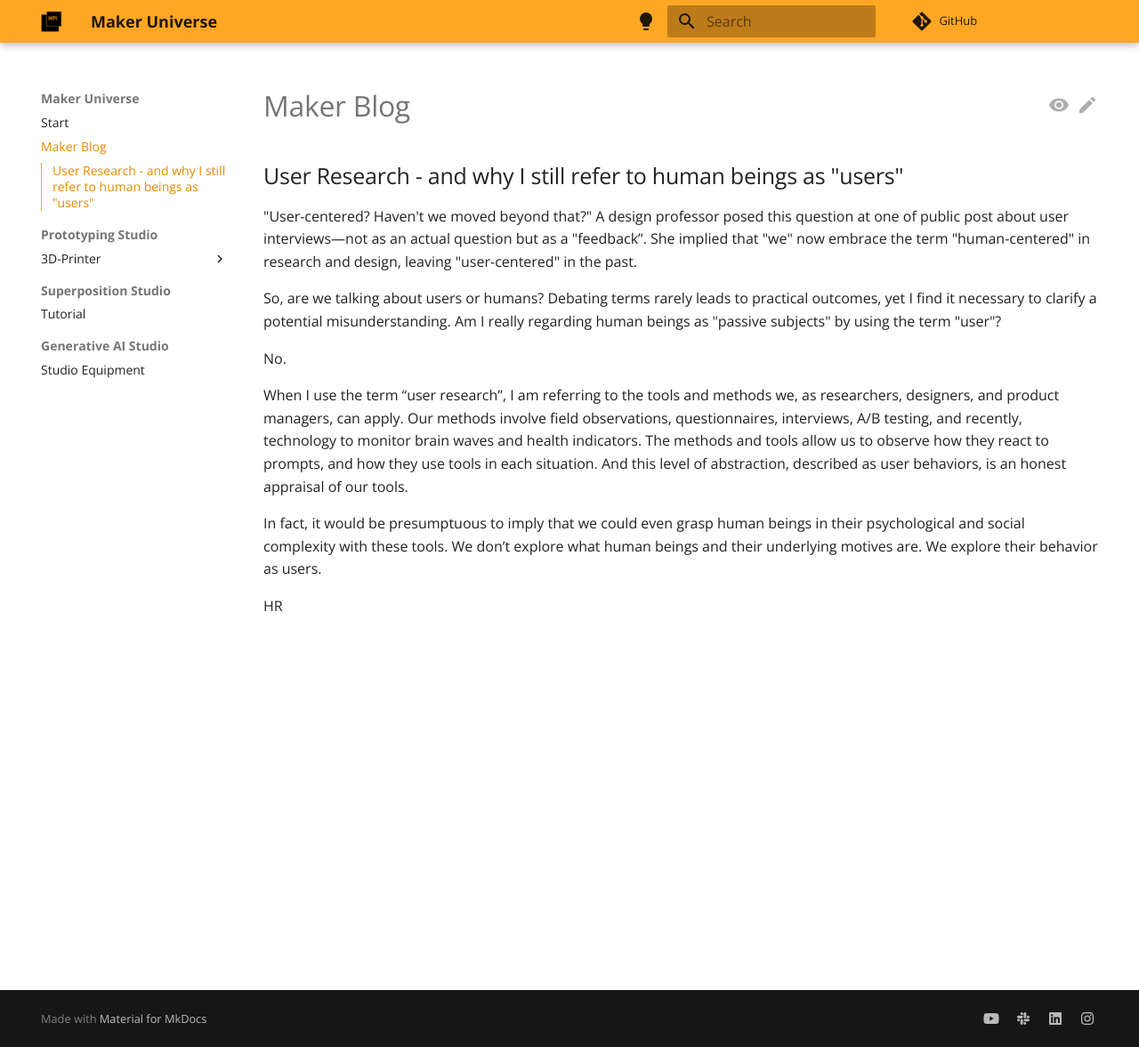
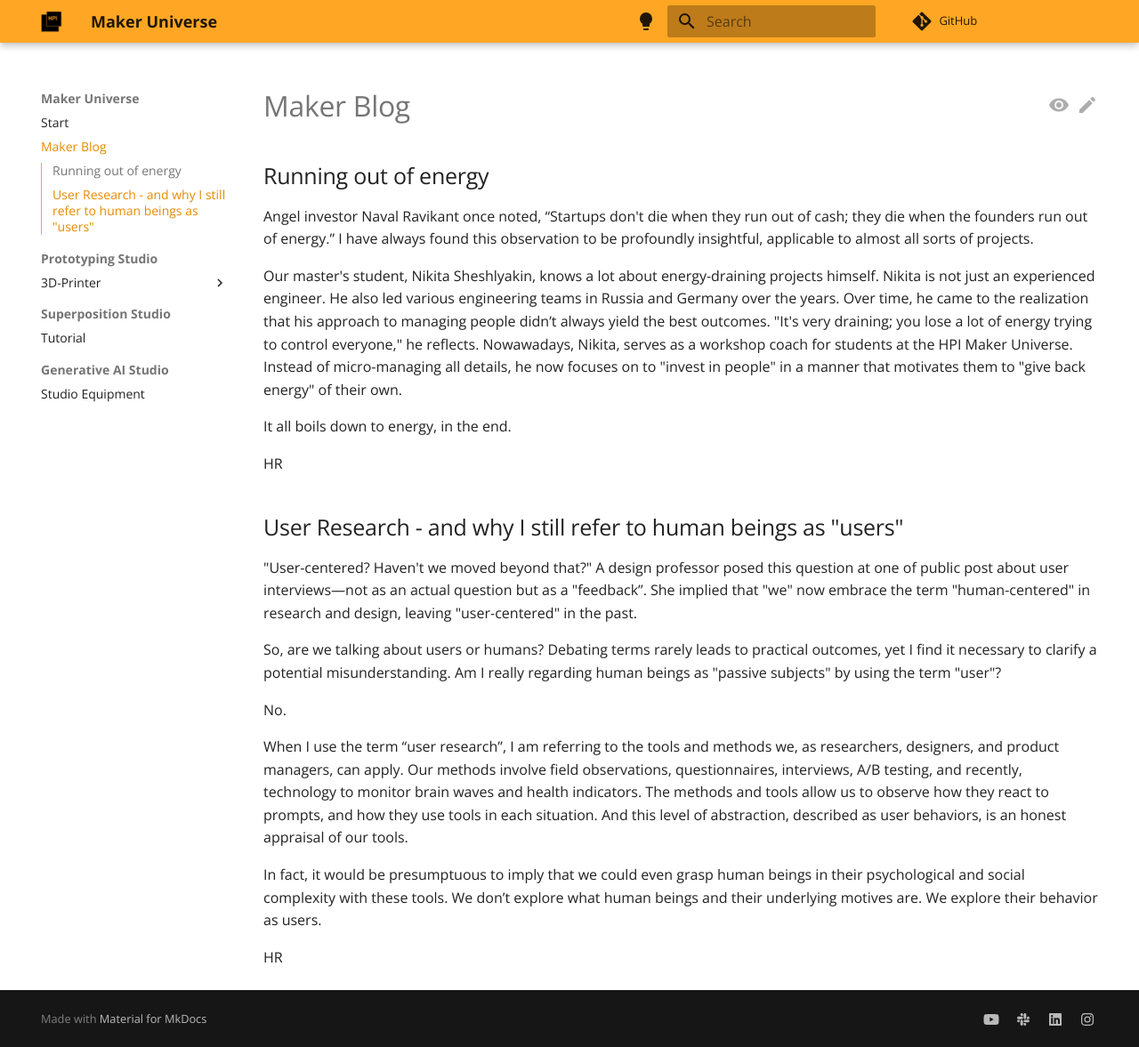
Before and after one commit to makeruniverse/docs, an MkDocs documentation site: the page built from docs/blog/blog.md, in a window 1280 px wide and 1177 px high. Shown: the whole window at 89% size. Built offline with MkDocs 1.6.1 and Material for MkDocs 9.7.7, drawn with Linux system fonts in a browser that asks for light colours; comment, search, counter and statistics services are not loaded.

Commit message:
new blog post energy

```diff
--- a/docs/blog/blog.md
+++ b/docs/blog/blog.md
@@ -1,4 +1,14 @@
 # Maker Blog
+
+## Running out of energy
+
+Angel investor Naval Ravikant once noted, “Startups don't die when they run out of cash; they die when the founders run out of energy.” I have always found this observation to be profoundly insightful, applicable to almost all sorts of projects.
+
+Our master's student, Nikita Sheshlyakin, knows a lot about energy-draining projects himself. Nikita is not just an experienced engineer. He also led various engineering teams in Russia and Germany over the years. Over time, he came to the realization that his approach to managing people didn’t always yield the best outcomes. "It's very draining; you lose a lot of energy trying to control everyone," he reflects. Nowawadays, Nikita, serves as a workshop coach for students at the HPI Maker Universe.  Instead of micro-managing all details, he now focuses on to "invest in people" in a manner that motivates them to "give back energy" of their own.
+
+It all boils down to energy, in the end.
+
+HR
 
 ## User Research - and why I still refer to human beings as "users"
 "User-centered? Haven't we moved beyond that?" A design professor posed this question at one of public post about user interviews—not as an actual question but as a "feedback”. She implied that "we" now embrace the term "human-centered" in research and design, leaving "user-centered" in the past.
```
